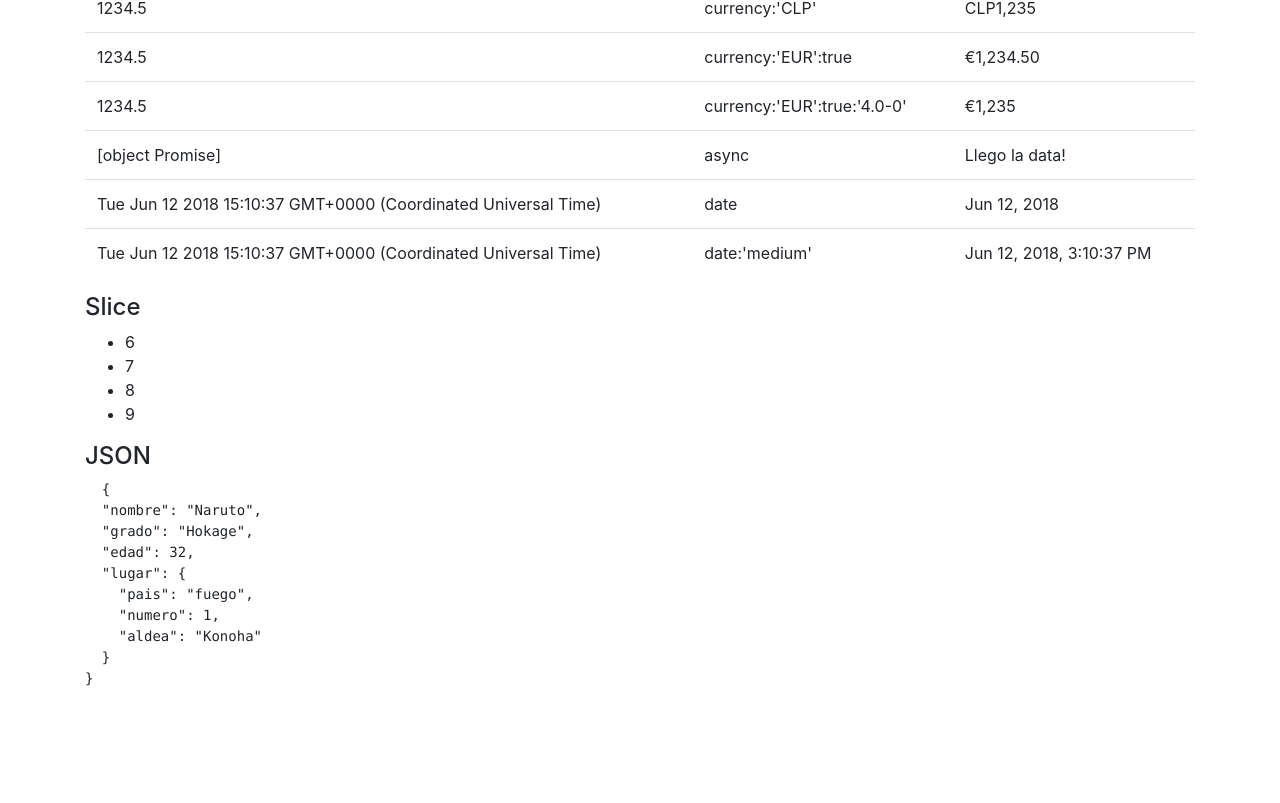
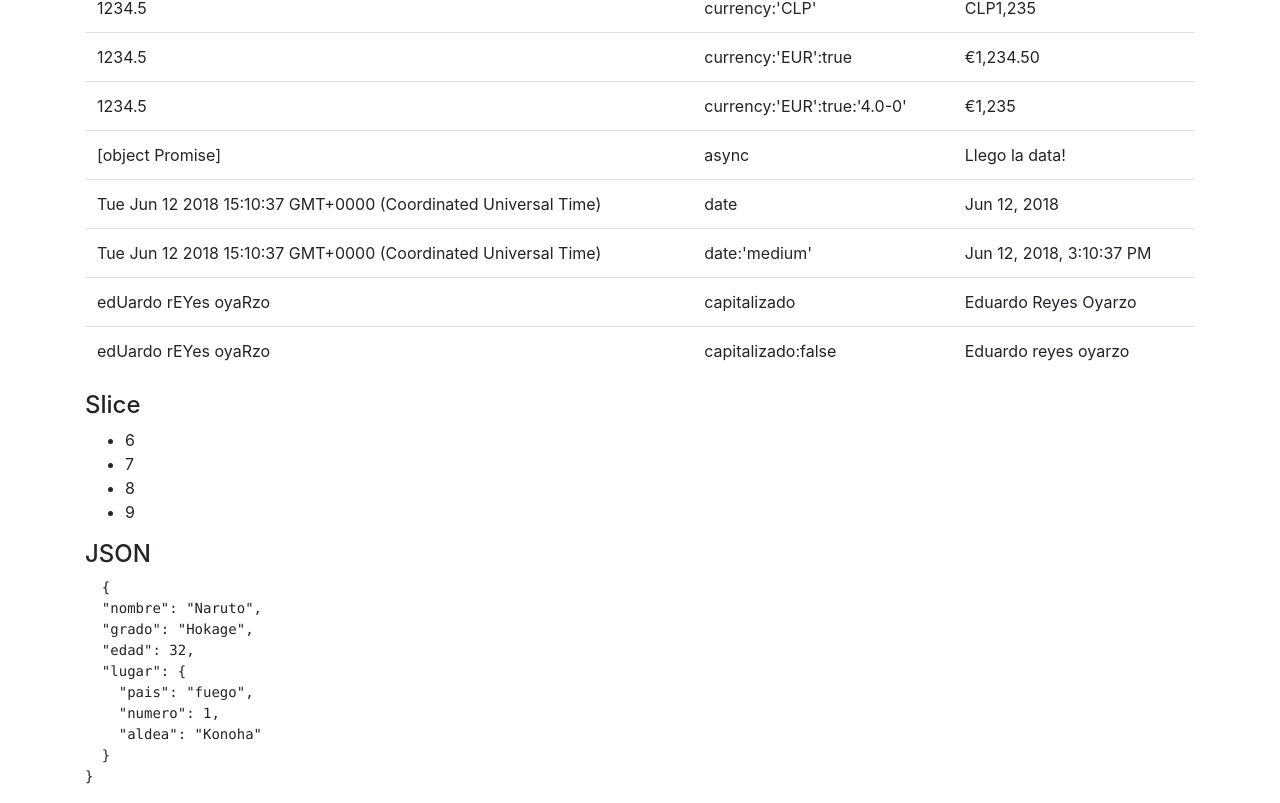
Before and after one commit to ecreyes/AngularPipes, an Angular app: page / in a window 1280 px wide. Shown: the part 711-1514 px from the top of the page. Before the commit the page ends 1416 px from the top, so only its background shows below. Built offline with nearby package versions, Linux system fonts and the light colour scheme.

Commit message:
pipe personalizado capitalizado

```diff
--- a/src/app/app.component.html
+++ b/src/app/app.component.html
@@ -96,6 +96,16 @@
         <td>date:'medium'</td>
         <td>{{fecha | date:'medium'}}</td>
       </tr>
+      <tr>
+        <td>{{nombre2}}</td>
+        <td>capitalizado</td>
+        <td>{{nombre2|capitalizado}}</td>
+      </tr>
+      <tr>
+        <td>{{nombre2}}</td>
+        <td>capitalizado:false</td>
+        <td>{{nombre2|capitalizado:false}}</td>
+      </tr>
     </tbody>
   </table>
 
--- a/src/app/app.component.ts
+++ b/src/app/app.component.ts
@@ -27,4 +27,5 @@ export class AppComponent {
   });
 
   fecha = new Date();
+  nombre2 = "edUardo rEYes oyaRzo";
 }
--- a/src/app/app.module.ts
+++ b/src/app/app.module.ts
@@ -1,10 +1,12 @@
 import { BrowserModule } from '@angular/platform-browser';
 import { NgModule} from '@angular/core';
 import { AppComponent } from './app.component';
+import { CapitalizadoPipe } from "./pipes/capitalizado.pipe";
 
 @NgModule({
   declarations: [
-    AppComponent
+    AppComponent,
+    CapitalizadoPipe
   ],
   imports: [
     BrowserModule
--- /dev/null
+++ b/src/app/pipes/capitalizado.pipe.ts
@@ -0,0 +1,17 @@
+import { Pipe, PipeTransform } from '@angular/core';
+
+@Pipe({name: 'capitalizado'})
+export class CapitalizadoPipe implements PipeTransform {
+    transform(value: string,todas:boolean = true): string {
+        value = value.toLowerCase();
+        let palabras = value.split(" ");
+        if(todas){
+            for(let i in palabras){
+                palabras[i] = palabras[i][0].toUpperCase() +palabras[i].substr(1);
+            }
+        }else{
+            palabras[0] = palabras[0][0].toUpperCase() +palabras[0].substr(1);
+        }
+        return palabras.join(" ");
+    }
+}
```
